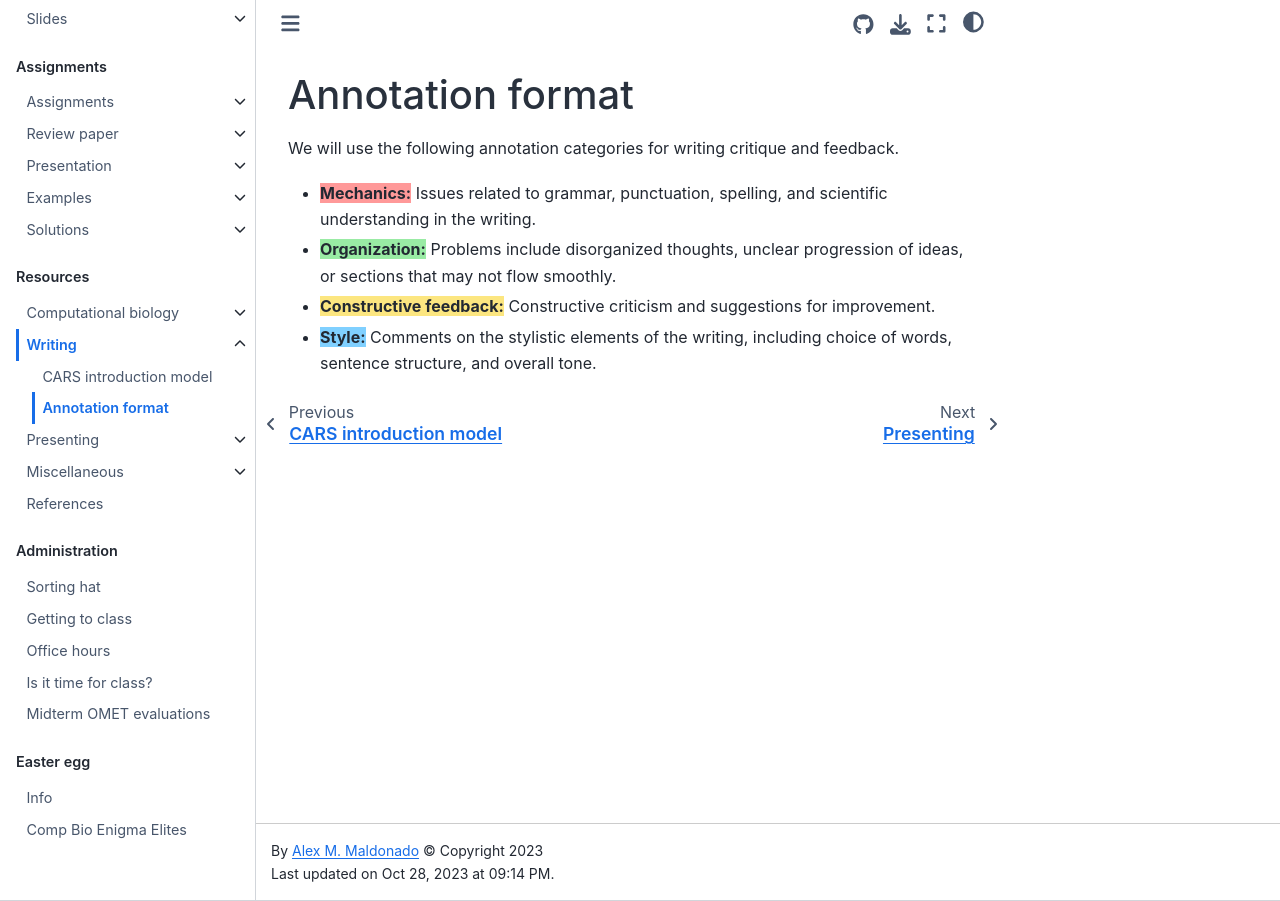
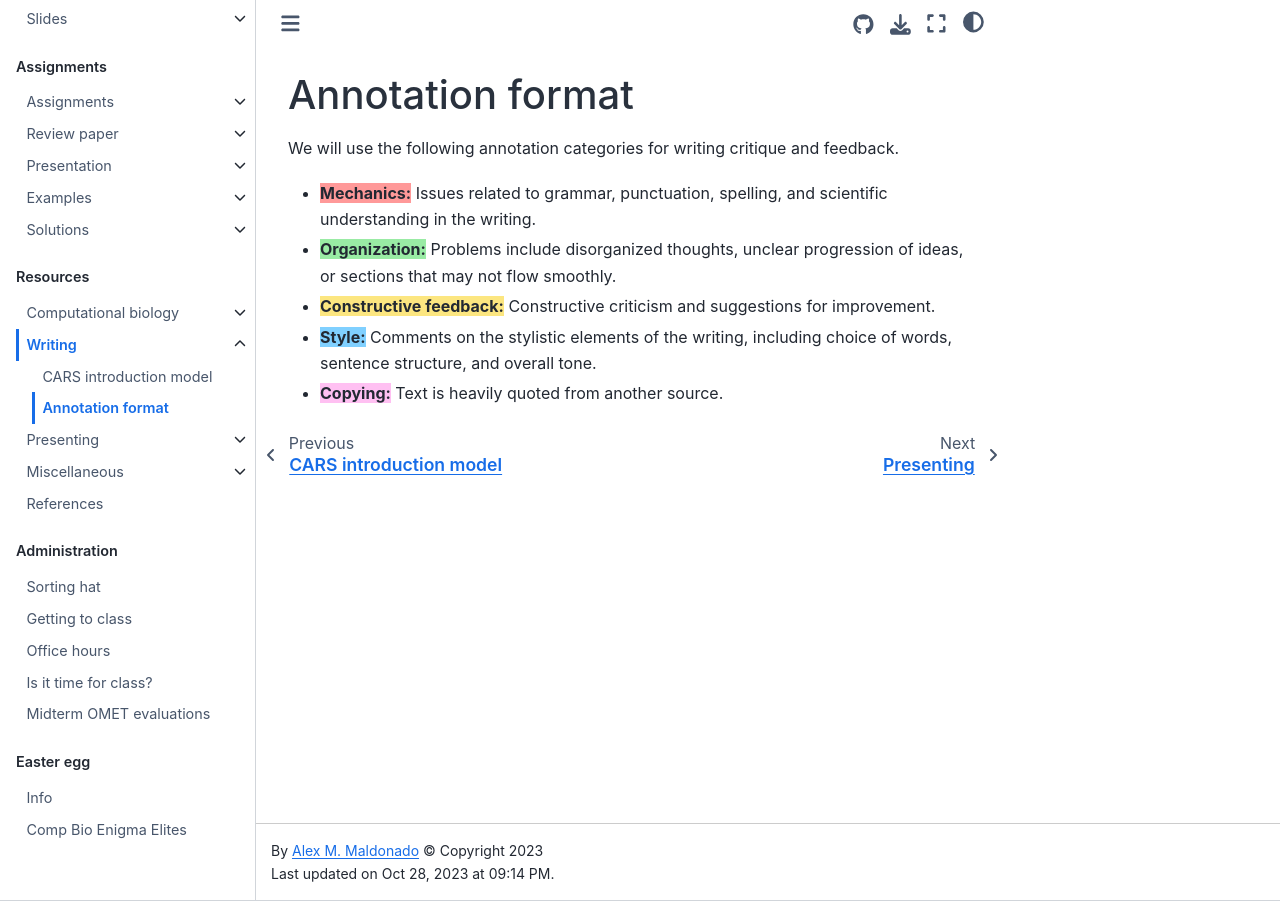
Before and after one commit to oasci/pitt-biosc1630-2023f, a Jupyter Book: the page built from book/resources/writing/annotation-format.md, in a window 1280 px wide. Built offline with Jupyter Book 1.0.4 settings and Sphinx 7.4.7 and the Sphinx Book theme 1.1.4, drawn with Linux system fonts in a browser that asks for light colours; pages that are not in the unit, such as notebooks, are missing from menus.

Commit message:
Add annotation color for copying

```diff
--- a/book/resources/writing/annotation-format.md
+++ b/book/resources/writing/annotation-format.md
@@ -10,3 +10,5 @@ We will use the following annotation categories for writing critique and feedbac
     Constructive criticism and suggestions for improvement.
 - <span style="background-color: #80d0ff; font-weight: bold;">Style:</span>
     Comments on the stylistic elements of the writing, including choice of words, sentence structure, and overall tone.
+- <span style="background-color: #ffc0f2; font-weight: bold;">Copying:</span>
+    Text is heavily quoted from another source.
```
